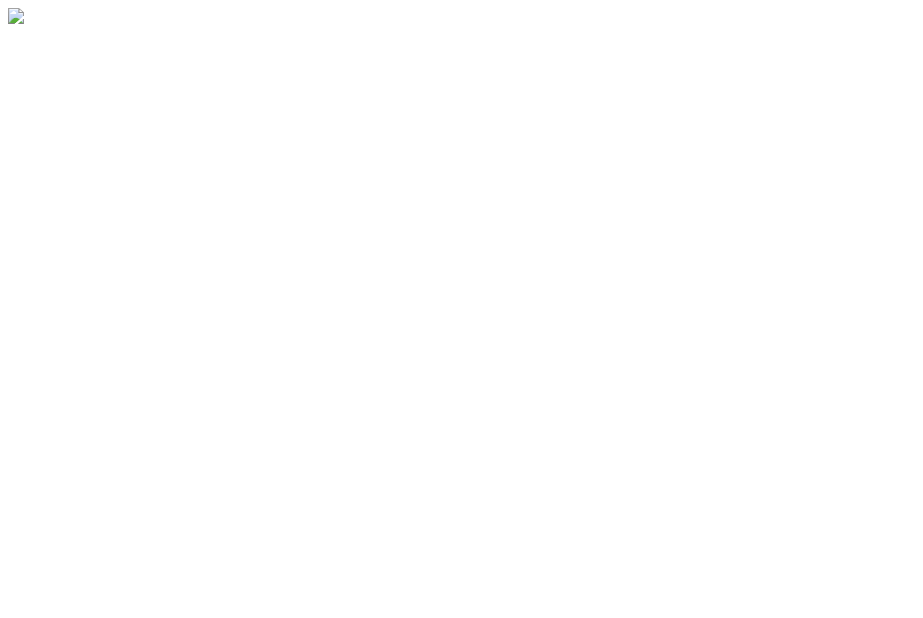
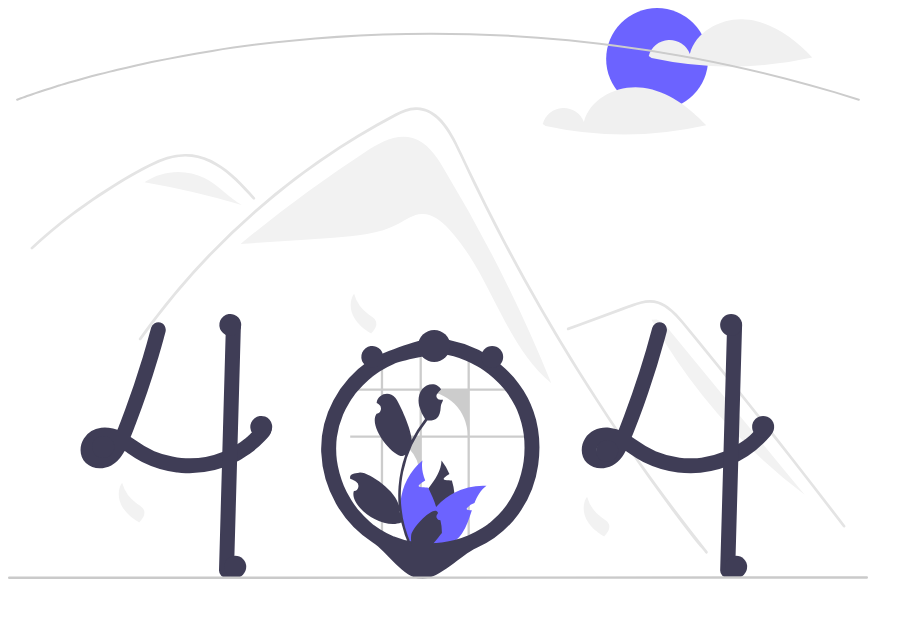
Before and after one commit to Peyu5h/totallab_api, a website: page 404.html in a window 1280 px wide. Shown: the whole page, without its empty margins (0-923 px from the left). Drawn offline with Linux system fonts and the light colour scheme; the site is published under a folder, as on GitHub Pages, so addresses that start at the root find nothing.

Commit message:
Update 404.html

```diff
--- a/404.html
+++ b/404.html
@@ -1,3 +1,3 @@
 <html>
-  <img src="/404.svg"/>
+  <img src="404.svg"/>
 </html>
```
